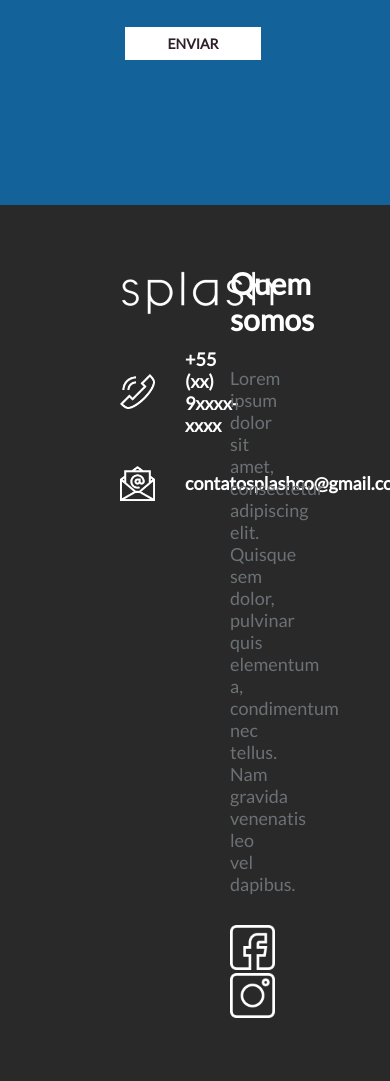
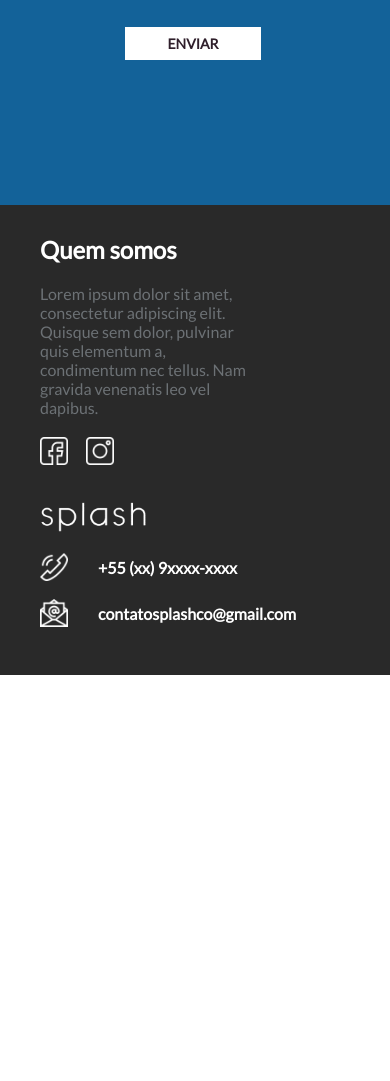
Before and after one commit to splash-co/splash-co.github.io, a PHP site: page /index.html in a window 390 px wide; the page is wider, and only the part inside the window is pictured. Shown: the part 4041-5122 px from the top of that part. After the commit the page ends 4716 px from the top of that part, so only its background shows below. Run offline with PHP 8.4, Linux system fonts and the light colour scheme; some libraries are stand-ins or nearby versions.

Commit message:
Make footer responsive under 800px

```diff
--- a/index.html
+++ b/index.html
@@ -232,7 +232,7 @@
 
     <footer class="footer__container">
       <div class="contact">
-        <img src="./assets/logo_branca.png" alt="Logo - Splash" />
+        <img src="./assets/logo_branca.png" class="logo" alt="Logo - Splash" />
         <div class="info-icon-container">
           <img src="./assets/vectors/phone-call.png" />
           <p>+55 (xx) 9xxxx-xxxx</p>
--- a/styles/style.css
+++ b/styles/style.css
@@ -92,6 +92,14 @@ body {
   /* FOOTER */
   --footer-padding: 60px 50px 60px 120px;
   --footer-info-size: 18px;
+  --footer-direction: row;
+  --footer-contact-order: 0;
+  --footer-children-width: 50%;
+  --footer-about-1st-p-size: 30px;
+  --footer-about-p-size: 18px;
+  --footer-about-p-margin: 30px 0;
+  --footer-icon-size: 45px;
+  --footer-icon-container-margin: 30px 0;
 }
 
 @media screen and (max-width: 950px) {
@@ -143,6 +151,29 @@ body {
   .section__container--content .description__container p {
     text-align: center;
     text-shadow: 1px 1px 3px black;
+  }
+}
+
+@media screen and (max-width: 800px) {
+  :root {
+    --footer-direction: column;
+    --footer-contact-order: 1;
+    --footer-children-width: 100%;
+    --footer-padding: 30px 40px;
+    --footer-about-1st-p-size: 24px;
+    --footer-about-p-size: 16px;
+    --footer-about-p-margin: 20px 0;
+    --footer-icon-size: 28px;
+    --footer-info-size: 16px;
+    --footer-icon-container-margin: 18px 0;
+  }
+
+  .footer__container .about {
+    margin-bottom: 30px;
+  }
+
+  .footer__container .contact .logo {
+    width: 110px;
   }
 }
 
@@ -736,22 +767,24 @@ body {
 .footer__container {
   background-color: #292929;
   display: flex;
+  flex-direction: var(--footer-direction);
   justify-content: space-between;
   padding: var(--footer-padding);
 }
 
 .footer__container .contact {
-  width: 50%;
+  width: var(--footer-children-width);
+  order: var(--footer-contact-order);
 }
 
 .footer__container .contact .info-icon-container {
   display: flex;
   align-items: center;
-  margin: 30px 0;
+  margin: var(--footer-icon-container-margin);
 }
 
 .footer__container .contact .info-icon-container img {
-  width: 35px;
+  width: var(--footer-icon-size);
 }
 
 .footer__container .contact .info-icon-container p {
@@ -762,24 +795,24 @@ body {
 }
 
 .footer__container .about {
-  width: 50%;
+  width: var(--footer-children-width);
   padding-right: 100px;
 }
 
 .footer__container .about p {
   color: #6c7175;
-  font-size: 18px;
-  margin: 30px 0;
+  font-size: var(--footer-about-p-size);
+  margin: var(--footer-about-p-margin);
 }
 
 .footer__container .about p:first-of-type {
   color: #fff;
-  font-size: 30px;
+  font-size: var(--footer-about-1st-p-size);
   font-weight: bold;
   margin: 0;
 }
 
 .footer__container .about .icons-container img {
-  width: 45px;
+  width: var(--footer-icon-size);
   margin-right: 15px;
 }
```
